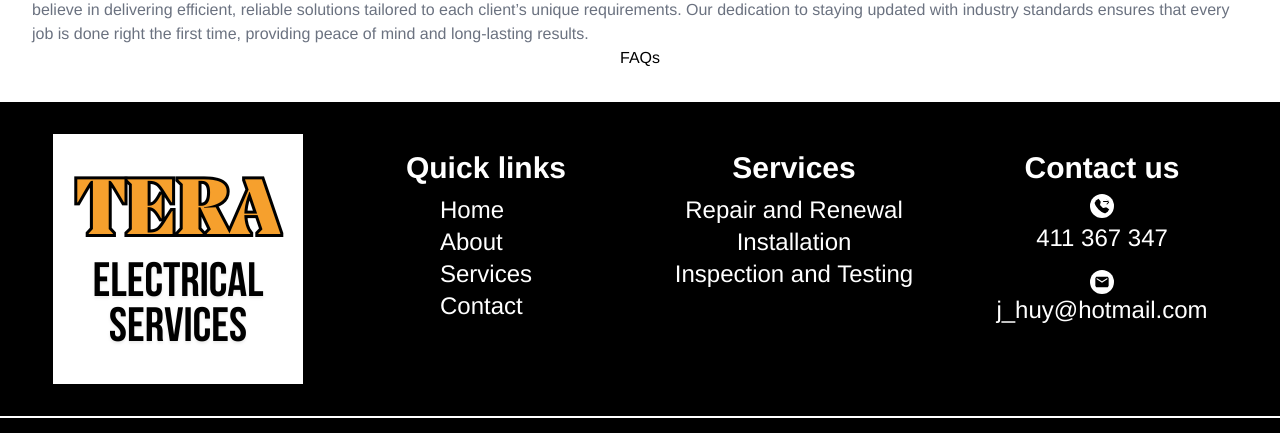
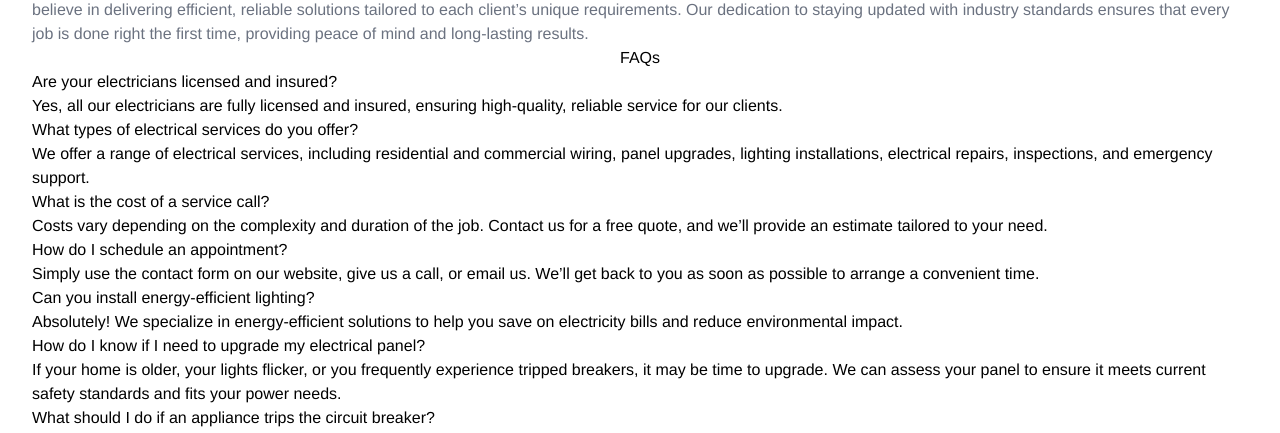
Before and after one commit to Mana12011207/TERA-electrical-services, a React (Create React App) app: page /about in a window 1280 px wide. Shown: the part 362-795 px from the top of the page. Built offline with nearby package versions, Linux system fonts and the light colour scheme; a web font is replaced by a local one.

Commit message:
Add faqs component to display list of faqs using map function

```diff
--- a/src/components/FAQs.jsx
+++ b/src/components/FAQs.jsx
@@ -1,30 +1,64 @@
-import React from "react";
+import React, { useState } from "react";
+import { FaPlus } from "react-icons/fa";
+import { FaMinus } from "react-icons/fa";
 
 const faqs = [
-  {question:"Are your electricians licensed and insured?",
-    answer:"Yes, all our electricians are fully licensed and insured, ensuring high-quality, reliable service for our clients."
+  {
+    question: "Are your electricians licensed and insured?",
+    answer:
+      "Yes, all our electricians are fully licensed and insured, ensuring high-quality, reliable service for our clients.",
   },
-  {question:"What types of electrical services do you offer?",
-    answer: "We offer a range of electrical services, including residential and commercial wiring, panel upgrades, lighting installations, electrical repairs, inspections, and emergency support."
+  {
+    question: "What types of electrical services do you offer?",
+    answer:
+      "We offer a range of electrical services, including residential and commercial wiring, panel upgrades, lighting installations, electrical repairs, inspections, and emergency support.",
   },
-  {question: "What is the cost of a service call?",
-    answer:"Costs vary depending on the complexity and duration of the job. Contact us for a free quote, and we’ll provide an estimate tailored to your needs."
+  {
+    question: "What is the cost of a service call?",
+    answer:
+      "Costs vary depending on the complexity and duration of the job. Contact us for a free quote, and we’ll provide an estimate tailored to your need.",
   },
-  {question:"How do I schedule an appointment?",
-    ansser:"Simply use the contact form on our website, give us a call, or email us. We’ll get back to you as soon as possible to arrange a convenient time."
+  {
+    question: "How do I schedule an appointment?",
+    answer:
+      "Simply use the contact form on our website, give us a call, or email us. We’ll get back to you as soon as possible to arrange a convenient time.",
   },
-  {question:"Can you install energy-efficient lighting?",
-    answer:"Absolutely! We specialize in energy-efficient solutions to help you save on electricity bills and reduce environmental impact."
+  {
+    question: "Can you install energy-efficient lighting?",
+    answer:
+      "Absolutely! We specialize in energy-efficient solutions to help you save on electricity bills and reduce environmental impact.",
   },
-  {question: "How do I know if I need to upgrade my electrical panel?",
-    answer:"If your home is older, your lights flicker, or you frequently experience tripped breakers, it may be time to upgrade. We can assess your panel to ensure it meets current safety standards and fits your power needs."
+  {
+    question: "How do I know if I need to upgrade my electrical panel?",
+    answer:
+      "If your home is older, your lights flicker, or you frequently experience tripped breakers, it may be time to upgrade. We can assess your panel to ensure it meets current safety standards and fits your power needs.",
   },
-  {question: "What should I do if an appliance trips the circuit breaker?",
-    answer:"First, unplug the appliance and try to reset the breaker. If it trips again, it could indicate an overloaded circuit or faulty wiring. Contact us to diagnose the issue safely."
-  }
-]
+  {
+    question: "What should I do if an appliance trips the circuit breaker?",
+    answer:
+      "First, unplug the appliance and try to reset the breaker. If it trips again, it could indicate an overloaded circuit or faulty wiring. Contact us to diagnose the issue safely.",
+  },
+];
+
 function FAQs() {
-  return();
-};
+  // const [isAnswerVisible, setIsAnswerVisible] = useState();
+
+  // const openAnswers =(){
+  //   setIsAnswerVisible()
+  // }
+
+  return (
+    <>
+      <div>
+        {faqs.map((faq, index) => (
+          <div key={index}>
+            <p>{faq.question}</p>
+            <p>{faq.answer}</p>
+          </div>
+        ))}
+      </div>
+    </>
+  );
+}
 
 export default FAQs;
--- a/src/pages/About.jsx
+++ b/src/pages/About.jsx
@@ -1,5 +1,6 @@
 import React from "react";
 import BaseLayout from "../components/BaseLayout";
+import FAQs from "../components/FAQs";
 
 function About() {
   return (
@@ -29,6 +30,7 @@ function About() {
             time, providing peace of mind and long-lasting results.
           </p>
           <h2 className="text-center">FAQs</h2>
+          <FAQs />
         </div>
       </div>
     </BaseLayout>
```
